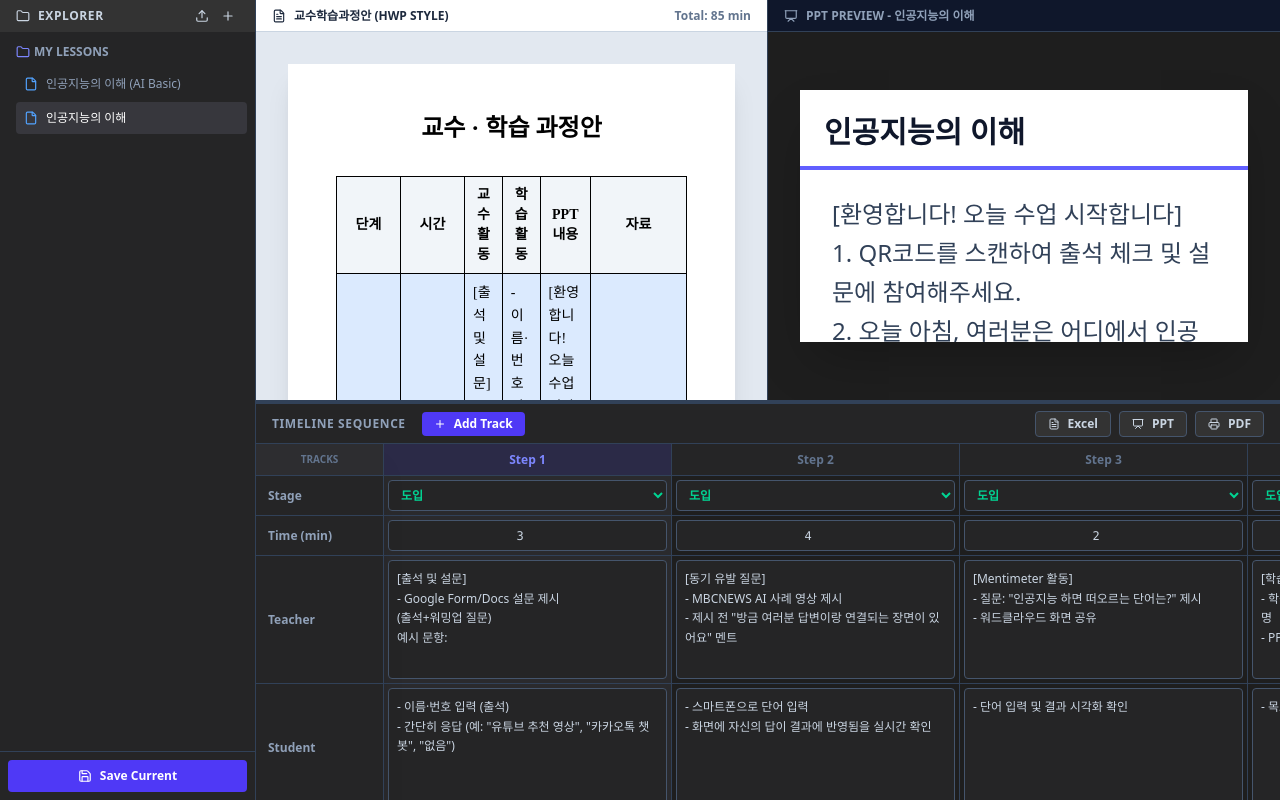
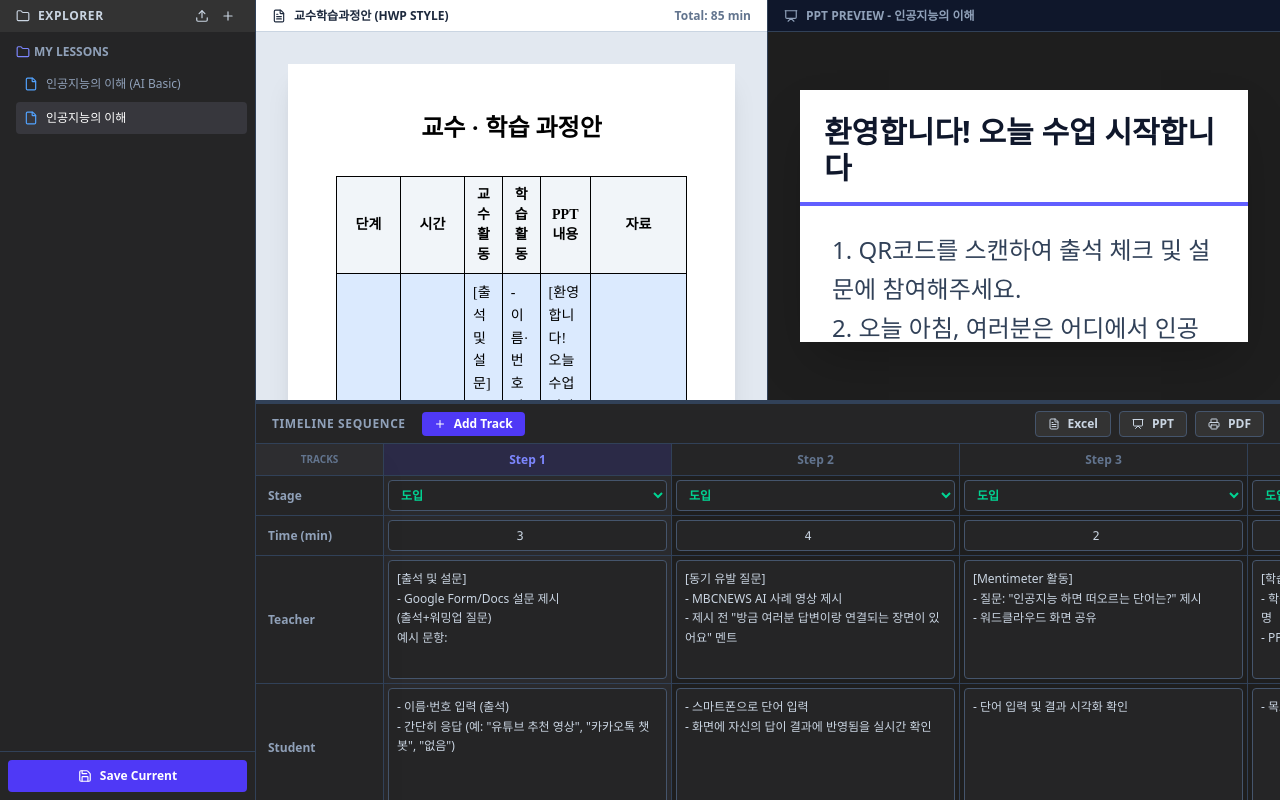
Before and after one commit to vividhyeok/lessonmate, a React (Vite) app: page / in a window 1280 px wide. Built offline with nearby package versions, Linux system fonts and the light colour scheme.

Commit message:
슬라이드 제목 및 본문 파싱 로직 추가: activeContent에서 제목과 본문을 추출하여 동적으로 표시

```diff
--- a/src/components/MaterialPreview.jsx
+++ b/src/components/MaterialPreview.jsx
@@ -16,6 +16,19 @@ const MaterialPreview = ({ selectedItem, updateItem, selectedTrackId, tracks })
     }
   }
 
+  // Parse Title and Body from Content
+  // Format: [Title] Body...
+  let slideTitle = "인공지능의 이해";
+  let slideBody = activeContent;
+
+  if (activeContent) {
+    const match = activeContent.match(/^\[(.*?)\]([\s\S]*)$/);
+    if (match) {
+      slideTitle = match[1];
+      slideBody = match[2].trim();
+    }
+  }
+
   return (
     <div className="flex-1 flex flex-col bg-slate-800 relative">
       <div className="h-8 bg-slate-900 border-b border-slate-700 flex items-center px-4 justify-between shrink-0">
@@ -28,13 +41,13 @@ const MaterialPreview = ({ selectedItem, updateItem, selectedTrackId, tracks })
         <div className="aspect-video w-full max-w-3xl bg-white shadow-2xl flex flex-col transition-all duration-300">
             {/* Slide Header / Title */}
             <div className="p-6 pb-4 border-b-4 border-indigo-500 flex gap-4">
-               <h1 className="text-3xl font-black text-slate-900">인공지능의 이해</h1>
+               <h1 className="text-3xl font-black text-slate-900">{slideTitle}</h1>
             </div>
 
             {/* Slide Body */}
             <div className="flex-1 p-8 pt-6 overflow-auto">
                <div className="text-2xl font-medium text-slate-700 whitespace-pre-wrap leading-relaxed">
-                  {activeContent || <span className="text-slate-300 italic">내용 없음</span>}
+                  {slideBody || <span className="text-slate-300 italic">내용 없음</span>}
                </div>
             </div>
         </div>
```
